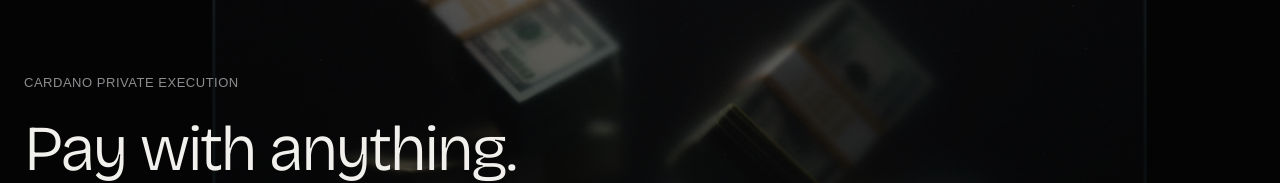
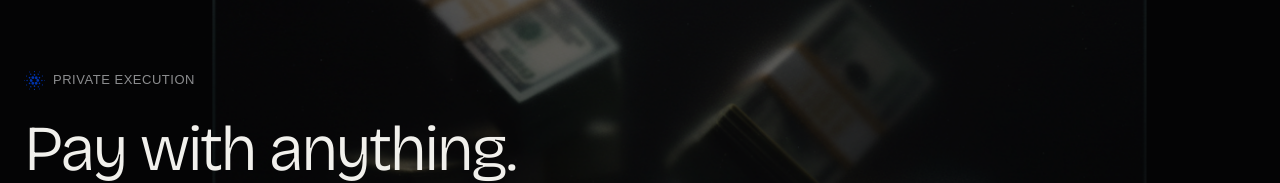
Before and after one commit to Chainscore/hush-landing, a Next.js app: page / in a window 1280 px wide. Shown: the part 303-486 px from the top of the page. Built offline with nearby package versions, Linux system fonts and the light colour scheme; no server answers; a web font is replaced by a local one.

Commit message:
Use Cardano mark in brand lockups

```diff
--- a/app/globals.css
+++ b/app/globals.css
@@ -129,6 +129,37 @@ main {
   letter-spacing: 0.04em;
   line-height: 1.25;
   text-transform: uppercase;
+}
+
+.section-label--brand {
+  display: inline-flex;
+  align-items: center;
+  gap: 8px;
+}
+
+.cardano-logo {
+  display: block;
+  width: 24px;
+  height: 24px;
+  flex: 0 0 auto;
+  object-fit: contain;
+}
+
+.cardano-logo--label {
+  width: 21px;
+  height: 21px;
+}
+
+.cardano-lockup {
+  display: inline-flex;
+  align-items: center;
+  gap: 8px;
+  white-space: nowrap;
+}
+
+.cardano-logo--footer {
+  width: 22px;
+  height: 22px;
 }
 
 .button {
--- a/app/page.tsx
+++ b/app/page.tsx
@@ -59,6 +59,10 @@ function BackgroundArt({ src, overlay = "surface-overlay" }: { src: string; over
 
 function SectionLabel({ children }: { children: React.ReactNode }) {
   return <p className="section-label">{children}</p>;
+}
+
+function CardanoLogo({ className = "" }: { className?: string }) {
+  return <img className={`cardano-logo ${className}`} src={assets.ada} alt="" aria-hidden="true" />;
 }
 
 function Token({ icon, label, tone }: { icon: string; label: string; tone: "ada" | "usdc" }) {
@@ -189,7 +193,10 @@ function Hero() {
 
         <div className="hero-copy reveal reveal--up" data-reveal data-delay="120">
           <div className="hero-copy__content">
-            <SectionLabel>Cardano Private Execution</SectionLabel>
+            <p className="section-label section-label--brand" aria-label="Cardano Private Execution">
+              <CardanoLogo className="cardano-logo--label" />
+              <span>Private Execution</span>
+            </p>
             <h1>
               Pay with anything.
               <br />
@@ -395,7 +402,10 @@ function HushFooter() {
 
         <div className="hush-footer__meta reveal reveal--up" data-reveal data-delay="180">
           <span>© 2026 hush</span>
-          <span>Built on Cardano</span>
+          <span className="cardano-lockup" role="img" aria-label="Built on Cardano">
+            <span>Built on</span>
+            <CardanoLogo className="cardano-logo--footer" />
+          </span>
           <nav aria-label="Footer navigation">
             <a href={communityLinks.docs}>Docs</a>
             <a href="#developers">Developers</a>
```
